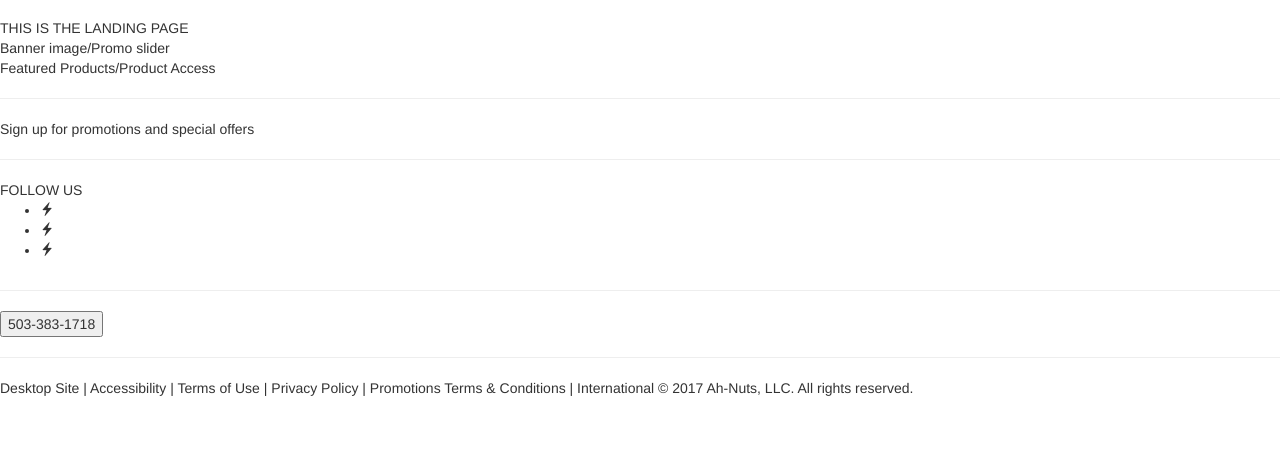
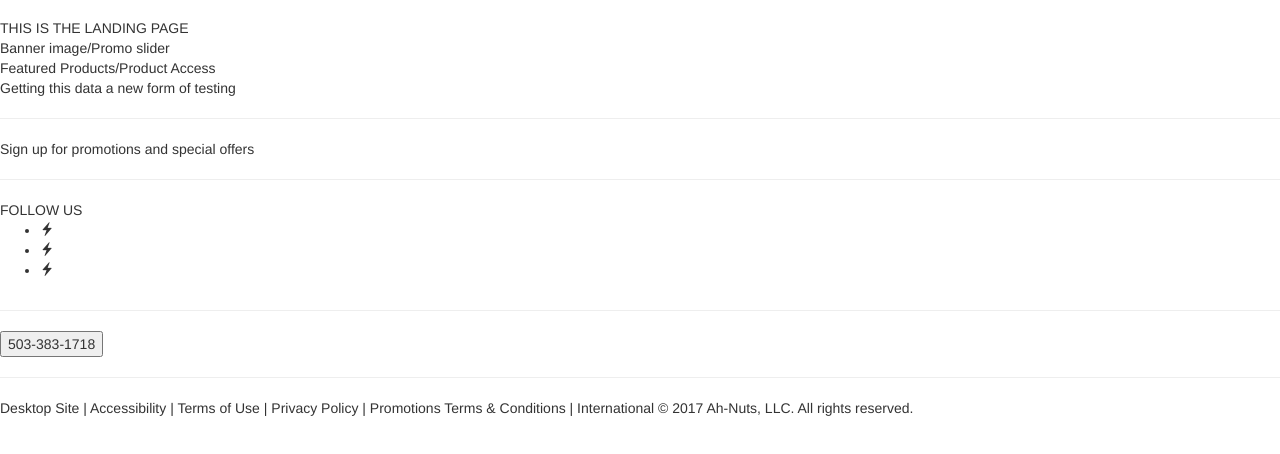
Before and after one commit to ianemcallister/AN_Web_Tools, a website: page public/index.html in a window 1280 px wide. Shown: the part 54-508 px from the top of the page. Drawn offline with nearby package versions, Linux system fonts and the light colour scheme; some packages are replaced by stand-ins of ours; files that its build step writes are made by us from their sources.

Commit message:
feat: Adding DataService Factory, with Test Function

```diff
--- a/public/scripts/controllers/landing.controller.js
+++ b/public/scripts/controllers/landing.controller.js
@@ -2,13 +2,37 @@ angular
     .module('ahNuts')
     .controller('landingController', landingController);
 
-landingController.$inject = ['$log', '$routeParams', '$location'];
+landingController.$inject = ['$scope','$log', '$routeParams', '$location', 'dataServices'];
 
 /* @ngInject */
-function landingController($log, $routeParams, $location) {
+function landingController($scope, $log, $routeParams, $location, dataServices) {
 
 	//define view model variable
 	var vm = this;
+	var data = dataServices;
+
+	//define view model variables
+	vm.example = {
+		test: "TEST TEST TEST",
+		"another test": "try again"
+	};
 
 	$log.info('in the landing controller');	//TODO: TAKE THIS OUT LATER
+
+	//define local functions
+	function dataTest() {
+
+		//get data
+		data.test()
+		.then(function(result) {
+			$log.info('got this result', result);
+			vm.example.test = result;
+			$scope.$apply();
+		});
+
+	};
+
+	//run the test
+	dataTest();
+
 }
--- /dev/null
+++ b/public/scripts/factories/data.services.factory.js
@@ -0,0 +1,25 @@
+angular
+    .module('ahNuts')
+    .factory('dataServices', dataServices);
+
+dataServices.$inject = ['$log', '$http'];
+
+/* @ngInject */
+function dataServices($log, $http) {
+
+	var dataServicesObject = {
+		test: test
+	};
+
+	//define all methods
+	function test() {
+
+		return new Promise(function(resolve, reject) {
+
+			resolve('a new form of testing');
+
+		});
+	};
+
+	return dataServicesObject;
+}
--- a/public/views/landingPage.htm
+++ b/public/views/landingPage.htm
@@ -2,4 +2,5 @@
 	THIS IS THE LANDING PAGE
 	<div>Banner image/Promo slider</div>
 	<div>Featured Products/Product Access</div>
+	<div>Getting this data {{vm.example.test}}</div>
 </div>
```
Also changed, not shown: dist/scripts/bundle.js, dist/views/landingPage.htm.
